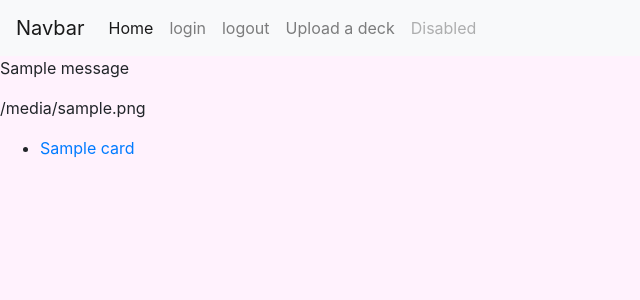
After one commit to valgrut/MagicTGTools, a Flask app: template flaskwww/templates/uploader.html in a window 1280 px wide. The commit adds this page. Shown: the top 300 px of the page, without its empty margins (0-640 px from the left). Run offline with Flask 2, Linux system fonts and the light colour scheme; the template is opened without the code that fills it: most values are stand-ins (such as "Sample title", 1, 10 or a date in 2020); one stand-in notice (Sample message) is shown; some libraries are stand-ins or nearby versions.

Commit message:
Flask update: File uploading and print cards as a list on html page.

```diff
--- a/flaskwww/app.py
+++ b/flaskwww/app.py
@@ -1,11 +1,15 @@
 from flask import Flask, redirect, url_for, render_template, request, session, flash
 from datetime import timedelta
+from werkzeug.utils import secure_filename
+from werkzeug.datastructures import  FileStorage
 
 # Bootstrap websites: https://getbootstrap.com/docs/5.0/examples/
 
 app = Flask(__name__)
 app.secret_key = 'super secret key'
 app.permanent_session_lifetime = timedelta(days=5)
+app.config['UPLOAD_FOLDER'] = "./"
+app.config['MAX_CONTENT_PATH'] = "10000"
 
 @app.route("/")
 def home():
@@ -41,6 +45,31 @@ def logout():
     session.pop("user", None)
     return redirect(url_for("login"))
 
+@app.route('/upload')
+def upload_file():
+    return render_template('upload.html')
+
+@app.route('/uploader', methods = ['GET', 'POST'])
+def upload_input_file():
+    if request.method == 'POST':
+        f = request.files['file']
+
+        # f.save(secure_filename(f.filename))
+        f.save(f.filename)
+        flash('Deck has been uploaded successfully')
+
+        # process deck and print urls by given options from form (options like target web etc.)
+        deckfile = open("./" + f.filename, "r")
+        cards = deckfile.read().split('\n')
+        # TODO process and modify card urls based on options from form
+        # ...
+        deckfile.close()
+        return render_template('uploader.html', filename=f.filename, deck=cards)
+
+
+if __name__ == '__main__':
+    app.run(debug = True)
+
 
 # @app.route("/admin")
 # def admin():
--- a/flaskwww/templates/base.html
+++ b/flaskwww/templates/base.html
@@ -25,6 +25,9 @@
                         <a class="nav-link" href="/logout">logout</a>
                     </li>
                     <li class="nav-item">
+                        <a class="nav-link" href="/upload">Upload a deck</a>
+                    </li>
+                    <li class="nav-item">
                         <a class="nav-link disabled" href="/" tabindex="-1" aria-disabled="true">Disabled</a>
                     </li>
                 </ul>
--- /dev/null
+++ b/flaskwww/templates/uploader.html
@@ -0,0 +1,21 @@
+{% extends "base.html" %}
+{% block title %}Generated urls{% endblock %}
+{% block content %}
+    {% with messages = get_flashed_messages() %}
+        {% if messages %}
+            {% for msg in messages %}
+                <p>{{msg}}</p>
+            {% endfor %}
+        {% endif %}
+    {% endwith %}
+
+    <p>{{filename}}</p>
+
+    <!-- https://stackoverflow.com/questions/40980575/how-to-get-contents-from-a-local-text-file-to-print-on-individual-lines-in-a-htm -->
+    <ul>
+    {% for card in deck %}
+        <li><a href="#">{{card}}</a></li>
+    {% endfor %}
+    </ul>
+
+{% endblock %}
```
Also changed, not shown: flaskwww/templates/upload.html (added, +17 -0 lines).
